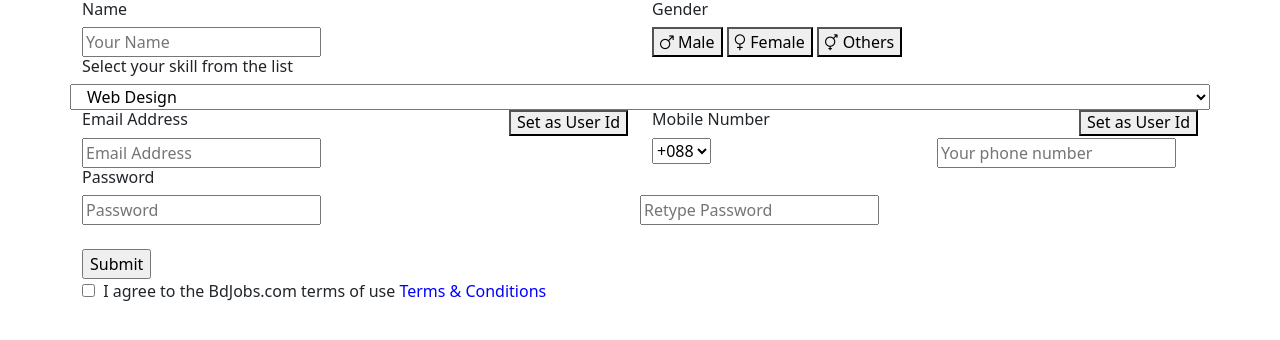
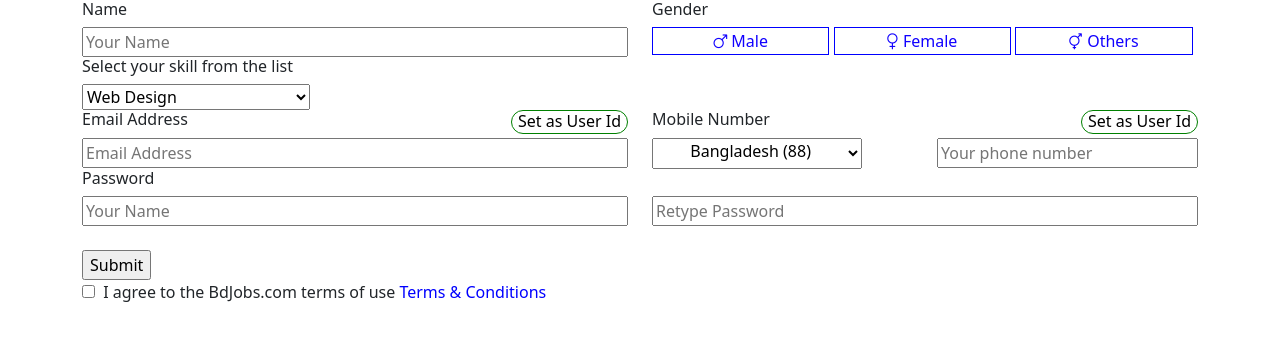
Before and after one commit to arnob-roy-art/BDjobs, a plain HTML site: page index.html in a window 1280 px wide. Drawn offline with nearby package versions, Linux system fonts and the light colour scheme.

Commit message:
third commit

```diff
--- a/css/style.css
+++ b/css/style.css
@@ -3,6 +3,18 @@ body{
     padding: 0;
     box-sizing: border-box;
 }
-.space{
-    white-space: nowrap;
+.btn-style{
+    border-radius: 15px;
+    border: 1px solid green;
+    background-color: white;
 }
+.input-style{
+    width: 100%;
+}
+.btn-style-one{
+    width: 32.5%;
+    border: 1px solid blue;
+    background-color: white;
+    color: rgb(17, 0, 255);
+
+}
--- a/index.html
+++ b/index.html
@@ -22,13 +22,13 @@
         <div class="row">
           <div class="col-6">
             <h6>Name</h6>
-            <input type="text" placeholder="Your Name"/>
+            <input type="text" placeholder="Your Name" class="input-style">
           </div>
           <div class="col-6">
             <h6>Gender</h6>
-            <button><i class="fa fa-mars"></i> Male</button>
-            <button><i class="fa fa-venus"></i> Female</button>
-            <button><i class="fa fa-transgender"></i> Others</button>
+            <button class="btn-style-one"><i class="fa fa-mars"></i> Male</button>
+            <button class="btn-style-one"><i class="fa fa-venus"></i> Female</button>
+            <button class="btn-style-one"><i class="fa fa-transgender"></i> Others</button>
           </div>
         </div>
       </div>
@@ -38,11 +38,15 @@
         <div class="row">
           <!-- <label for="cars">Choose a car:</label> -->
           <h6>Select your skill from the list</h6>
+
+           <div class="container">
             <select name="skill" id="skill">
               <option value="Web Design">Web Design</option>
               <option value="Accounting & Management">Accounting & Management</option>
               <option value="Research">Research</option>
             </select>
+           </div>
+
         </div>
       </div>
     </section>
@@ -50,21 +54,21 @@
       <div class="container">
         <div class="row">
           <div class="col-6">
-            <h6 >Email Address <button style="float: right;">Set as User Id</button></h6>
-            <input type="text" placeholder="Email Address">
+            <h6 >Email Address <button style="float: right;" class="btn-style">Set as User Id</button></h6>
+            <input type="text" placeholder="Email Address"class="input-style">
           </div>
           <div class="col-6">
-            <h6 >Mobile Number <button style="float: right;">Set as User Id</button></h6>
+            <h6 >Mobile Number <button style="float: right;" class="btn-style">Set as User Id</button></h6>
             <div class="row">
               <div class="col-6">
-                <select name="no" id="no">
-                  <option value="+088">+088</option>
-                  <option value="+099">+099</option>
-                  <option value="+789">+789</option>
+                <select name="no" id="no" style="padding-bottom: 5px;">
+                  <option value="+088">  	&#160;	&#160;	&#160; 	&#160;  Bangladesh (88) 	&#160; 	&#160;	&#160;	&#160;  </option>
+                  <option value="+099">	&#160;	&#160;	&#160; 	&#160; India (99)	&#160;	&#160;	&#160; 	&#160; </option>
+                  <option value="+789">	&#160;	&#160;	&#160; 	&#160; USA (87)	&#160;	&#160;	&#160; 	&#160; </option>
                 </select>
               </div>
               <div class="col-6">
-                <input type="text" placeholder="Your phone number">
+                <input type="text" placeholder="Your phone number" class="input-style">
               </div>
             </div>
           </div>
@@ -73,11 +77,14 @@
     </section>
     <section>
       <div class="container">
-        <div class="row">
         <h6>Password</h6>
           <div class="row">
-            <div class="col-6"><input type="text" placeholder="Password"></div>
-            <div class="col-6"><input type="text" placeholder="Retype Password"></div>
+            <div class="col-lg-6">
+              <input type="text" placeholder="Your Name" class="input-style">
+            </div>
+            <div class="col-lg-6">
+              <input type="text" placeholder="Retype Password" class="input-style">
+            </div>
           </div>
         </div>
       </div>
```
Lines whose indentation alone changed are shown as unchanged.
